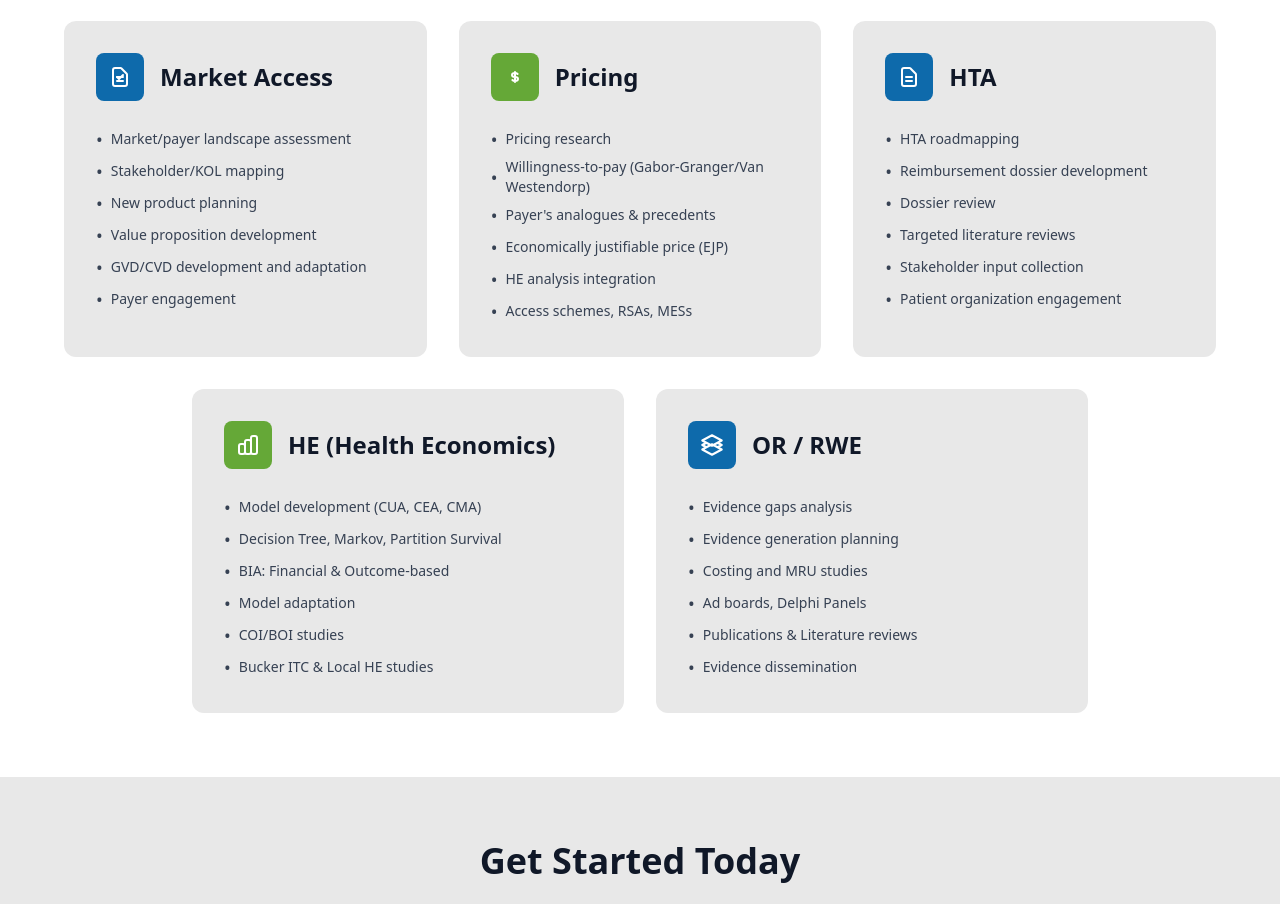
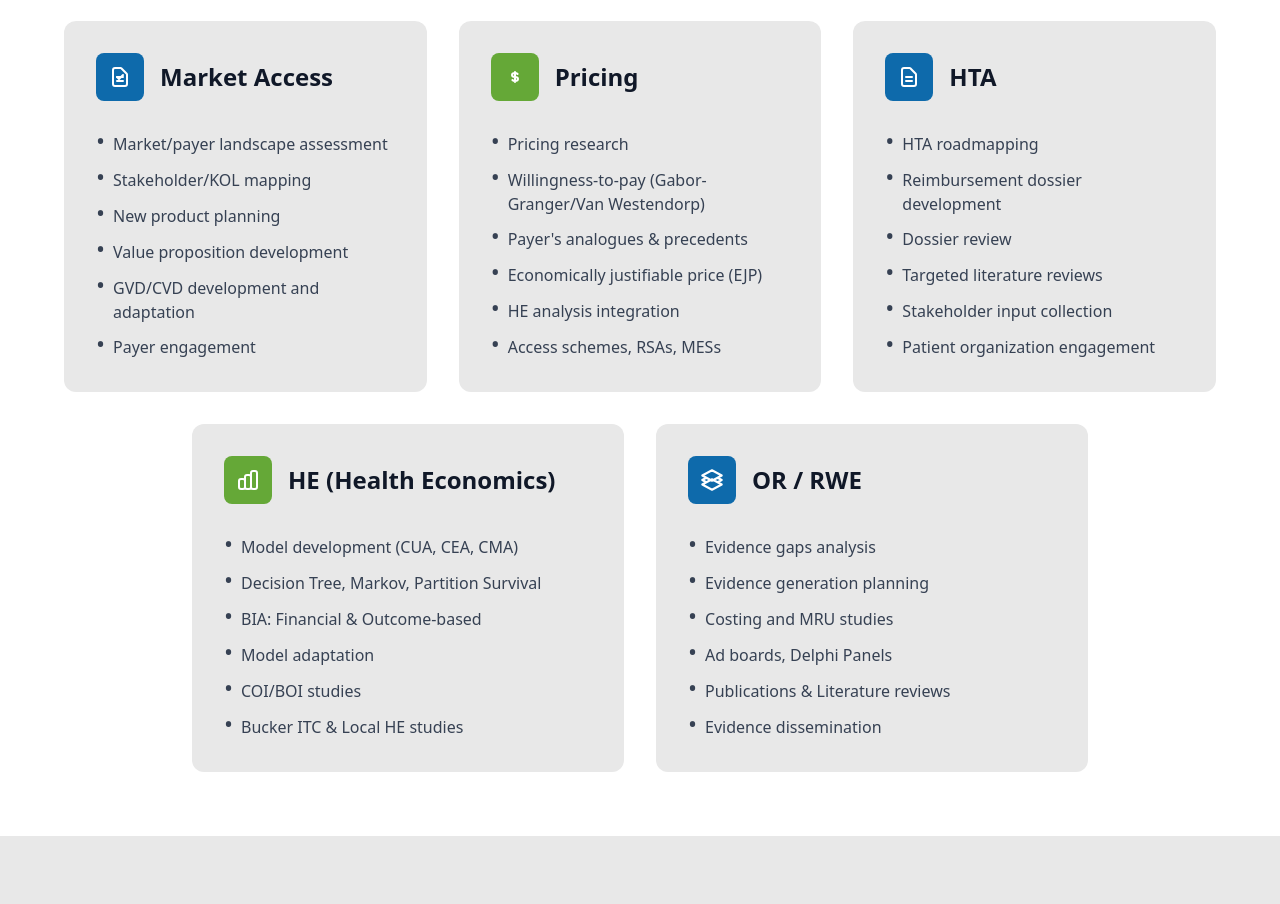
Before and after one commit to alexmillican/andrea-consulting, a Next.js app: page / in a window 1280 px wide. Shown: the part 740-1644 px from the top of the page. Built offline with nearby package versions, Linux system fonts and the light colour scheme.

Commit message:
services list items styling

```diff
--- a/src/app/page.tsx
+++ b/src/app/page.tsx
@@ -54,13 +54,13 @@ export default function Home() {
                   </div>
                   <h3 className="text-2xl font-semibold text-gray-900">Market Access</h3>
                 </div>
-                <ul className="text-gray-700 text-sm space-y-1">
-                  <li className="flex items-center"><span className="mr-2 text-lg">•</span><span>Market/payer landscape assessment</span></li>
-                  <li className="flex items-center"><span className="mr-2 text-lg">•</span><span>Stakeholder/KOL mapping</span></li>
-                  <li className="flex items-center"><span className="mr-2 text-lg">•</span><span>New product planning</span></li>
-                  <li className="flex items-center"><span className="mr-2 text-lg">•</span><span>Value proposition development</span></li>
-                  <li className="flex items-center"><span className="mr-2 text-lg">•</span><span>GVD/CVD development and adaptation</span></li>
-                  <li className="flex items-center"><span className="mr-2 text-lg">•</span><span>Payer engagement</span></li>
+                <ul className="text-gray-700 text-base space-y-1">
+                  <li className="flex items-baseline"><span className="mr-2 text-2xl">•</span><span>Market/payer landscape assessment</span></li>
+                  <li className="flex items-baseline"><span className="mr-2 text-2xl">•</span><span>Stakeholder/KOL mapping</span></li>
+                  <li className="flex items-baseline"><span className="mr-2 text-2xl">•</span><span>New product planning</span></li>
+                  <li className="flex items-baseline"><span className="mr-2 text-2xl">•</span><span>Value proposition development</span></li>
+                  <li className="flex items-baseline"><span className="mr-2 text-2xl">•</span><span>GVD/CVD development and adaptation</span></li>
+                  <li className="flex items-baseline"><span className="mr-2 text-2xl">•</span><span>Payer engagement</span></li>
                 </ul>
               </div>
 
@@ -73,13 +73,13 @@ export default function Home() {
                   </div>
                   <h3 className="text-2xl font-semibold text-gray-900">Pricing</h3>
                 </div>
-                <ul className="text-gray-700 text-sm space-y-1">
-                  <li className="flex items-center"><span className="mr-2 text-lg">•</span><span>Pricing research</span></li>
-                  <li className="flex items-center"><span className="mr-2 text-lg">•</span><span>Willingness-to-pay (Gabor-Granger/Van Westendorp)</span></li>
-                  <li className="flex items-center"><span className="mr-2 text-lg">•</span><span>Payer's analogues & precedents</span></li>
-                  <li className="flex items-center"><span className="mr-2 text-lg">•</span><span>Economically justifiable price (EJP)</span></li>
-                  <li className="flex items-center"><span className="mr-2 text-lg">•</span><span>HE analysis integration</span></li>
-                  <li className="flex items-center"><span className="mr-2 text-lg">•</span><span>Access schemes, RSAs, MESs</span></li>
+                <ul className="text-gray-700 text-base space-y-1">
+                  <li className="flex items-baseline"><span className="mr-2 text-2xl">•</span><span>Pricing research</span></li>
+                  <li className="flex items-baseline"><span className="mr-2 text-2xl">•</span><span>Willingness-to-pay (Gabor-Granger/Van Westendorp)</span></li>
+                  <li className="flex items-baseline"><span className="mr-2 text-2xl">•</span><span>Payer's analogues & precedents</span></li>
+                  <li className="flex items-baseline"><span className="mr-2 text-2xl">•</span><span>Economically justifiable price (EJP)</span></li>
+                  <li className="flex items-baseline"><span className="mr-2 text-2xl">•</span><span>HE analysis integration</span></li>
+                  <li className="flex items-baseline"><span className="mr-2 text-2xl">•</span><span>Access schemes, RSAs, MESs</span></li>
                 </ul>
               </div>
 
@@ -92,13 +92,13 @@ export default function Home() {
                   </div>
                   <h3 className="text-2xl font-semibold text-gray-900">HTA</h3>
                 </div>
-                <ul className="text-gray-700 text-sm space-y-1">
-                  <li className="flex items-center"><span className="mr-2 text-lg">•</span><span>HTA roadmapping</span></li>
-                  <li className="flex items-center"><span className="mr-2 text-lg">•</span><span>Reimbursement dossier development</span></li>
-                  <li className="flex items-center"><span className="mr-2 text-lg">•</span><span>Dossier review</span></li>
-                  <li className="flex items-center"><span className="mr-2 text-lg">•</span><span>Targeted literature reviews</span></li>
-                  <li className="flex items-center"><span className="mr-2 text-lg">•</span><span>Stakeholder input collection</span></li>
-                  <li className="flex items-center"><span className="mr-2 text-lg">•</span><span>Patient organization engagement</span></li>
+                <ul className="text-gray-700 text-base space-y-1">
+                  <li className="flex items-baseline"><span className="mr-2 text-2xl">•</span><span>HTA roadmapping</span></li>
+                  <li className="flex items-baseline"><span className="mr-2 text-2xl">•</span><span>Reimbursement dossier development</span></li>
+                  <li className="flex items-baseline"><span className="mr-2 text-2xl">•</span><span>Dossier review</span></li>
+                  <li className="flex items-baseline"><span className="mr-2 text-2xl">•</span><span>Targeted literature reviews</span></li>
+                  <li className="flex items-baseline"><span className="mr-2 text-2xl">•</span><span>Stakeholder input collection</span></li>
+                  <li className="flex items-baseline"><span className="mr-2 text-2xl">•</span><span>Patient organization engagement</span></li>
                 </ul>
               </div>
             </div>
@@ -114,13 +114,13 @@ export default function Home() {
                   </div>
                   <h3 className="text-2xl font-semibold text-gray-900">HE (Health Economics)</h3>
                 </div>
-                <ul className="text-gray-700 text-sm space-y-1">
-                  <li className="flex items-center"><span className="mr-2 text-lg">•</span><span>Model development (CUA, CEA, CMA)</span></li>
-                  <li className="flex items-center"><span className="mr-2 text-lg">•</span><span>Decision Tree, Markov, Partition Survival</span></li>
-                  <li className="flex items-center"><span className="mr-2 text-lg">•</span><span>BIA: Financial & Outcome-based</span></li>
-                  <li className="flex items-center"><span className="mr-2 text-lg">•</span><span>Model adaptation</span></li>
-                  <li className="flex items-center"><span className="mr-2 text-lg">•</span><span>COI/BOI studies</span></li>
-                  <li className="flex items-center"><span className="mr-2 text-lg">•</span><span>Bucker ITC & Local HE studies</span></li>
+                <ul className="text-gray-700 text-base space-y-1">
+                  <li className="flex items-baseline"><span className="mr-2 text-2xl">•</span><span>Model development (CUA, CEA, CMA)</span></li>
+                  <li className="flex items-baseline"><span className="mr-2 text-2xl">•</span><span>Decision Tree, Markov, Partition Survival</span></li>
+                  <li className="flex items-baseline"><span className="mr-2 text-2xl">•</span><span>BIA: Financial & Outcome-based</span></li>
+                  <li className="flex items-baseline"><span className="mr-2 text-2xl">•</span><span>Model adaptation</span></li>
+                  <li className="flex items-baseline"><span className="mr-2 text-2xl">•</span><span>COI/BOI studies</span></li>
+                  <li className="flex items-baseline"><span className="mr-2 text-2xl">•</span><span>Bucker ITC & Local HE studies</span></li>
                 </ul>
               </div>
 
@@ -133,13 +133,13 @@ export default function Home() {
                   </div>
                   <h3 className="text-2xl font-semibold text-gray-900">OR / RWE</h3>
                 </div>
-                <ul className="text-gray-700 text-sm space-y-1">
-                  <li className="flex items-center"><span className="mr-2 text-lg">•</span><span>Evidence gaps analysis</span></li>
-                  <li className="flex items-center"><span className="mr-2 text-lg">•</span><span>Evidence generation planning</span></li>
-                  <li className="flex items-center"><span className="mr-2 text-lg">•</span><span>Costing and MRU studies</span></li>
-                  <li className="flex items-center"><span className="mr-2 text-lg">•</span><span>Ad boards, Delphi Panels</span></li>
-                  <li className="flex items-center"><span className="mr-2 text-lg">•</span><span>Publications & Literature reviews</span></li>
-                  <li className="flex items-center"><span className="mr-2 text-lg">•</span><span>Evidence dissemination</span></li>
+                <ul className="text-gray-700 text-base space-y-1">
+                  <li className="flex items-baseline"><span className="mr-2 text-2xl">•</span><span>Evidence gaps analysis</span></li>
+                  <li className="flex items-baseline"><span className="mr-2 text-2xl">•</span><span>Evidence generation planning</span></li>
+                  <li className="flex items-baseline"><span className="mr-2 text-2xl">•</span><span>Costing and MRU studies</span></li>
+                  <li className="flex items-baseline"><span className="mr-2 text-2xl">•</span><span>Ad boards, Delphi Panels</span></li>
+                  <li className="flex items-baseline"><span className="mr-2 text-2xl">•</span><span>Publications & Literature reviews</span></li>
+                  <li className="flex items-baseline"><span className="mr-2 text-2xl">•</span><span>Evidence dissemination</span></li>
                 </ul>
               </div>
             </div>
```
